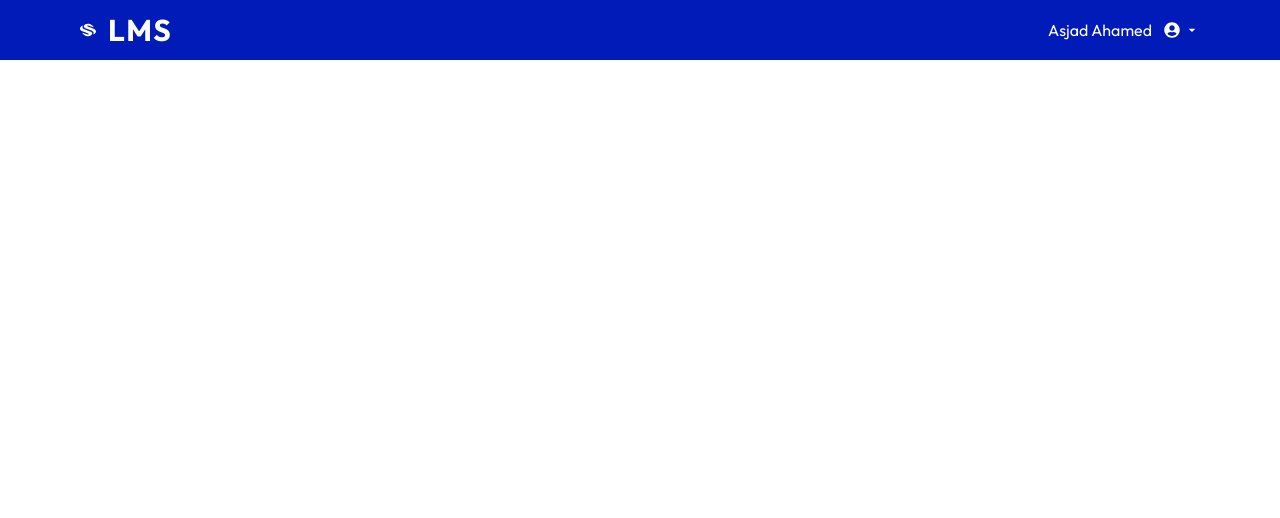
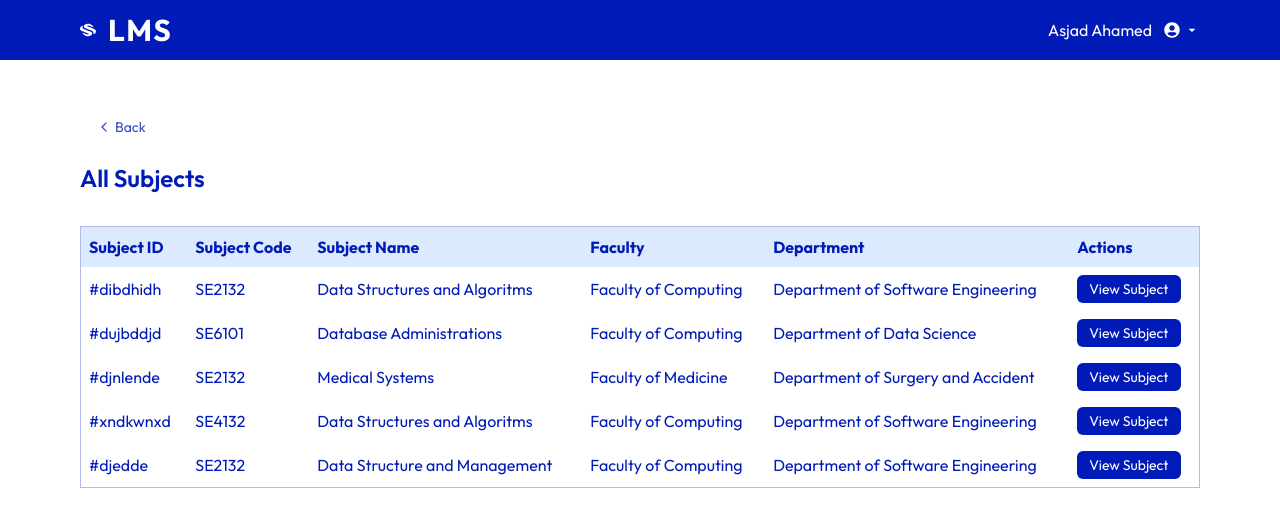
Before and after one commit to asjadahamed77/lms, a React (Vite) app in the folder frontend/: page /admin/subject-management/view-subjects in a window 1280 px wide. Shown: the top 518 px of the page. Built offline with nearby package versions, Linux system fonts and the light colour scheme.

Commit message:
Completed UI for View Subjects

```diff
--- /dev/null
+++ b/frontend/src/assets/subjects.js
@@ -0,0 +1,74 @@
+export const subjects = [
+  {
+    id: 1,
+    subjectId: "dibdhidhbjd",
+    subjectName: "Data Structures and Algoritms",
+    subjectCode: "SE2132",
+    batchName: "2020/2021",
+    subjectSemester: 2,
+    name: "Mohamed Jiffry Asjad Ahamed",
+    nameWithInitials: "MJA Ahamed",
+    facultyName: "Faculty of Computing",
+    departmentName: "Department of Software Engineering",
+    createdAt: "2025-08-22T10:30:00Z",
+
+  },
+  {
+    id: 2,
+    subjectId: "dujbddjdknj",
+    subjectName: "Database Administrations",
+    subjectCode: "SE6101",
+    batchName: "2021/2022",
+    subjectSemester: 6,
+    name: "Mohamed Jiffry Asjad Ahamed",
+    nameWithInitials: "MJA Ahamed",
+    facultyName: "Faculty of Computing",
+    departmentName: "Department of Data Science",
+    createdAt: "2025-08-22T10:30:00Z",
+
+  },
+  {
+    id: 3,
+    subjectId: "djnlendews383d",
+    subjectName: "Medical Systems",
+    subjectCode: "SE2132",
+    batchName: "2020/2021",
+    subjectSemester: 2,
+    name: "Mohamed Jiffry Asjad Ahamed",
+    nameWithInitials: "MJA Ahamed",
+    facultyName: "Faculty of Medicine",
+    departmentName: "Department of Surgery and Accident",
+    createdAt: "2025-08-22T10:30:00Z",
+
+  },
+  {
+    id: 4,
+    subjectId: "xndkwnxdwnx",
+    subjectName: "Data Structures and Algoritms",
+    subjectCode: "SE4132",
+    batchName: "2020/2021",
+    subjectSemester: 4,
+    name: "Mohamed Jiffry Asjad Ahamed",
+    nameWithInitials: "MJA Ahamed",
+    facultyName: "Faculty of Computing",
+    departmentName: "Department of Software Engineering",
+    createdAt: "2025-08-22T10:30:00Z",
+
+  },
+  {
+    id: 5,
+    subjectId: "djedde",
+    subjectName: "Data Structure and Management",
+    subjectCode: "SE2132",
+    batchName: "2020/2021",
+    subjectSemester: 2,
+    name: "Mohamed Jiffry Asjad Ahamed",
+    nameWithInitials: "MJA Ahamed",
+    facultyName: "Faculty of Computing",
+    departmentName: "Department of Software Engineering",
+    createdAt: "2025-08-22T10:30:00Z",
+
+  },
+
+
+];
--- a/frontend/src/context/AppContext.jsx
+++ b/frontend/src/context/AppContext.jsx
@@ -2,6 +2,7 @@ import React, {createContext} from 'react';
 import { batches } from '../assets/batches';
 import { students } from '../assets/students';
 import { lecturers } from '../assets/lecturers';
+import { subjects } from '../assets/subjects';
 
 export const AppContext = createContext();
 
@@ -9,7 +10,7 @@ const AppContextProvider = ({ children }) => {
 
   const organizationName = "LMS"
 
-  const value = { organizationName, batches, students, lecturers };
+  const value = { organizationName, batches, students, lecturers, subjects };
 
   return (
     <AppContext.Provider value={value}>
--- a/frontend/src/pages/admin/lecturerManagement/ViewLecturers.jsx
+++ b/frontend/src/pages/admin/lecturerManagement/ViewLecturers.jsx
@@ -62,7 +62,7 @@ const ViewLecturers = () => {
           </tbody>
         </table>
       </div>
-      {/* Popup View Student */}
+      {/* Popup View Lecturer */}
       {showPopup && selectedLecturer && (
         <div
           className={` w-screen h-screen fixed inset-0 bg-black/50 flex items-center justify-center`}
--- a/frontend/src/pages/admin/subjectManagement/ViewSubjects.jsx
+++ b/frontend/src/pages/admin/subjectManagement/ViewSubjects.jsx
@@ -1,11 +1,143 @@
-import React from 'react'
+import React, { useContext, useState } from "react";
+import { AppContext } from "../../../context/AppContext";
+import { useNavigate } from "react-router-dom";
+import { IoChevronBackSharp } from "react-icons/io5";
+import { IoCloseSharp } from "react-icons/io5";
 
 const ViewSubjects = () => {
+  const { subjects } = useContext(AppContext);
+  const navigate = useNavigate();
+  const [showPopup, setShowPopup] = useState(false);
+  const [selectedSubject, setSelectedSubject] = useState(null);
+  const subjectHandler = (subject) => {
+    setShowPopup(!showPopup);
+    setSelectedSubject(subject);
+  };
   return (
-    <div>
+    <div className="py-8 md:py-12">
+      <button
+        onClick={() => navigate("/admin/subject-management")}
+        className="flex items-center gap-1 text-sm  cursor-pointer  text-primaryColor/80 border border-transparent hover:border-primaryColor/80 px-4 py-2 rounded-full transition-all duration-300 ease-in-out hover:bg-primaryColor/10"
+      >
+        <p>
+          <IoChevronBackSharp className="" />
+        </p>
+        <p>Back</p>
+      </button>
+      <h1 className="text-2xl font-semibold mt-4">All Subjects</h1>
+      <div className="overflow-x-auto mt-8  border border-primaryColor/30">
+        <table className="min-w-full ">
+          <thead className="bg-blue-100 text-start">
+            <tr>
+              <th className="text-start p-2">Subject ID</th>
+              <th className="text-start p-2">Subject Code</th>
+              <th className="text-start p-2">Subject Name</th>
 
+              <th className="text-start p-2">Faculty</th>
+              <th className="text-start p-2">Department</th>
+              <th className="text-start p-2">Actions</th>
+            </tr>
+          </thead>
+          <tbody>
+            {subjects.map((subject, index) => (
+              <tr key={index} className="hover:bg-blue-50">
+                <td className="text-start p-2">
+                  #{subject.subjectId.substring(0, 8)}
+                </td>
+                <td className="text-start p-2">{subject.subjectCode}</td>
+                <td className="text-start p-2">{subject.subjectName}</td>
+
+                <td className="text-start p-2">{subject.facultyName}</td>
+                <td className="text-start p-2">{subject.departmentName}</td>
+                <td className="text-start p-2">
+                  <button
+                    onClick={() => subjectHandler(subject)}
+                    className="px-3 py-1  bg-primaryColor text-white rounded-md text-sm hover:bg-primaryColor/80 duration-300 transition-all ease-linear cursor-pointer"
+                  >
+                    View Subject
+                  </button>
+                </td>
+              </tr>
+            ))}
+          </tbody>
+        </table>
+      </div>
+      {/* Popup View Subject */}
+      {showPopup && selectedSubject && (
+        <div
+          className={` w-screen h-screen fixed inset-0 bg-black/50 flex items-center justify-center`}
+        >
+          <div className="w-full mx-4 sm:mx-0 sm:w-[500px] bg-white z-20 p-4 sm:p-8 h-fit overflow-y-auto rounded-lg ">
+            <div className="flex items-center justify-between">
+              <h1 className="font-semibold text-xl">Subject Details</h1>
+              <p
+                onClick={subjectHandler}
+                className="text-2xl font-bold cursor-pointer "
+              >
+                <IoCloseSharp />
+              </p>
+            </div>
+            <div className="mt-6 flex flex-col gap-2">
+              <div>
+                <p className="font-medium sm:text-lg ">Subject ID</p>
+                <p className="text-sm">#{selectedSubject.subjectId}</p>
+              </div>
+              <div className="grid  sm:grid-cols-2 gap-2 sm:gap-8">
+                <div>
+                  <p className="font-medium sm:text-lg ">Subject Code</p>
+                  <p className="text-sm">{selectedSubject.subjectCode}</p>
+                </div>
+                <div>
+                  <p className="font-medium sm:text-lg ">Subject Name</p>
+                  <p className="text-sm">{selectedSubject.subjectName}</p>
+                </div>
+              </div>
+              <div className="grid  sm:grid-cols-2 gap-2 sm:gap-8">
+                <div>
+                  <p className="font-medium sm:text-lg ">Lecturer</p>
+                  <p className="text-sm">
+                    {selectedSubject.name? selectedSubject.name : "Not Assigned"}
+                  </p>
+                </div>
+                <div>
+                  <p className="font-medium sm:text-lg ">Batch</p>
+                  <p className="text-sm">{selectedSubject.batchName}</p>
+                </div>
+              </div>
+              <div className="grid  sm:grid-cols-2  gap-2 sm:gap-8">
+                <div>
+                  <p className="font-medium sm:text-lg ">Faculty</p>
+                  <p className="text-sm">{selectedSubject.facultyName}</p>
+                </div>
+                <div>
+                  <p className="font-medium sm:text-lg ">Department</p>
+                  <p className="text-sm">{selectedSubject.departmentName}</p>
+                </div>
+              </div>
+              <div className="grid  sm:grid-cols-2  gap-2 sm:gap-8">
+                <div>
+                  <p className="font-medium sm:text-lg ">Semester</p>
+                  <p className="text-sm">{selectedSubject.subjectSemester}</p>
+                </div>
+                <div>
+                  <p className="font-medium sm:text-lg ">Created</p>
+                  <p className="text-sm">
+                    {" "}
+                    {new Date(selectedSubject.createdAt).toLocaleString()}
+                  </p>
+                </div>
+              </div>
+              {/* Buttons */}
+              <div className="grid grid-cols-2 gap-4 mt-4">
+                <button onClick={subjectHandler} className="bg-primaryColor text-white text-sm rounded-lg py-2.5 cursor-pointer hover:bg-primaryColor/80 duration-300 transition-all ease-in-out">Close</button>
+                <button onClick={subjectHandler} className="bg-red-500 text-white text-sm rounded-lg py-2.5   cursor-pointer hover:bg-red-400 duration-300 transition-all ease-in-out">Delete Subject</button>
+              </div>
+            </div>
+          </div>
+        </div>
+      )}
     </div>
-  )
-}
+  );
+};
 
-export default ViewSubjects
+export default ViewSubjects;
```
